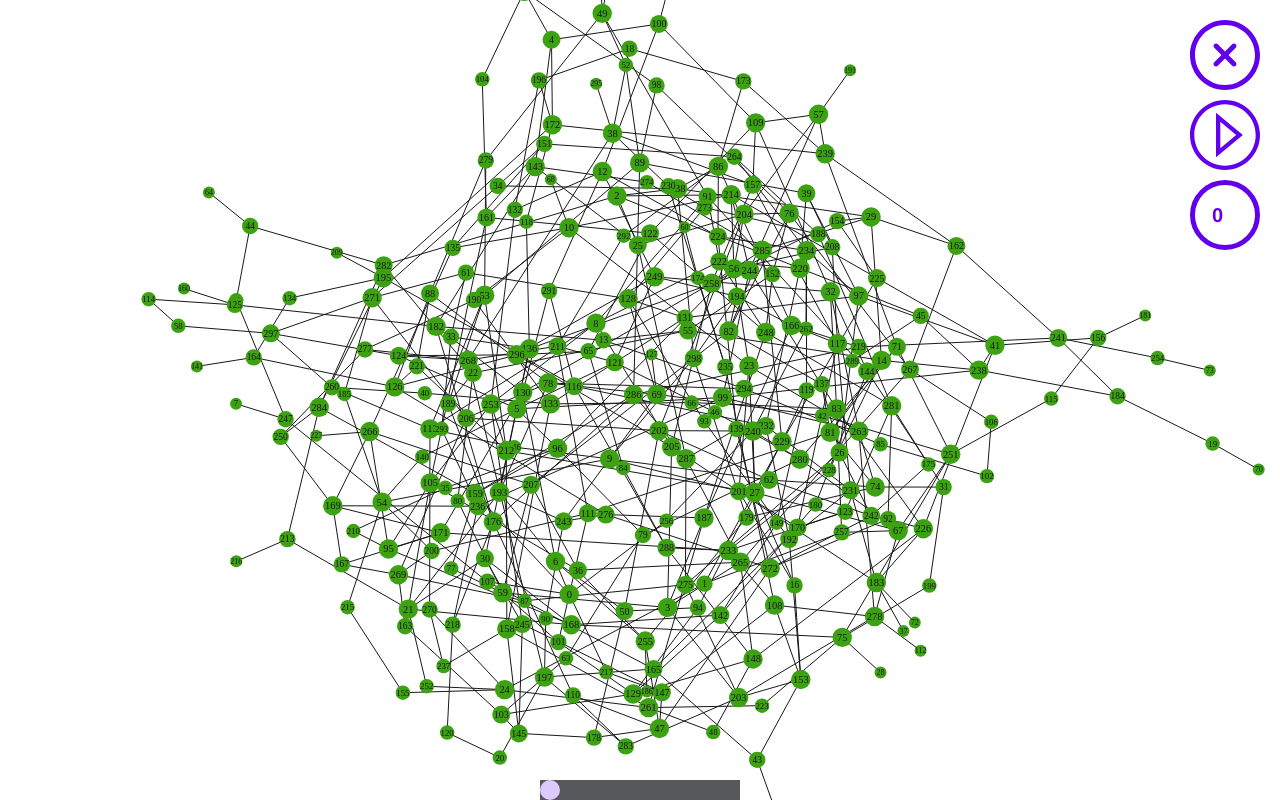
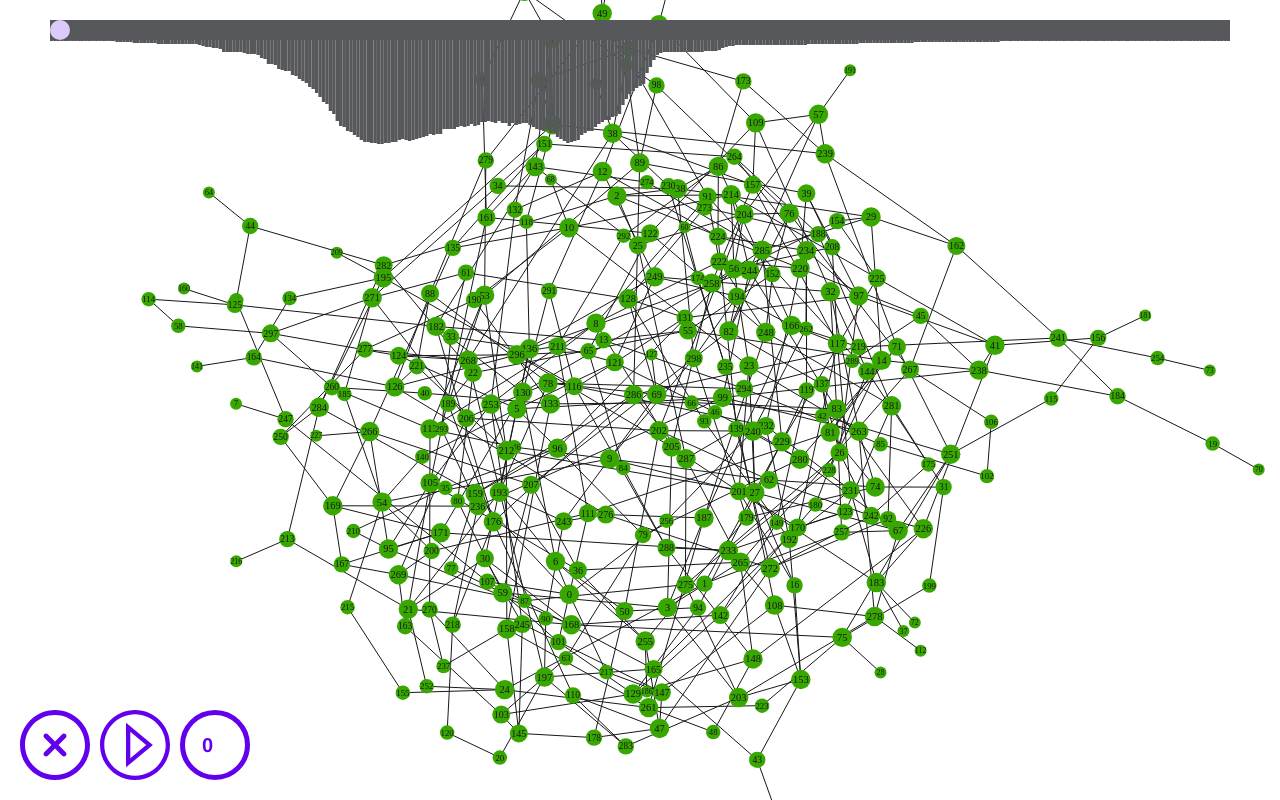
Before and after one commit to c0xa/graph, an Angular app: page / in a window 1280 px wide. Both pictures are taken after a click on the button "Go visualization". Built offline with nearby package versions, Linux system fonts and the light colour scheme.

Commit message:
style finished

```diff
--- a/src/app/app.component.html
+++ b/src/app/app.component.html
@@ -12,7 +12,12 @@
                 <div class="main-data">
                     <form (submit)="onSubmitData()" [class.error]=isError class="form-data main-data__form-data">
                         <div class="form-data__error"></div>
-                        <textarea class="textarea" class="form-data__textarea" name="textarea">{{dataJsonString}}</textarea>
+                        <div class="form-data__textarea">
+                            <textarea
+                                class="textarea" name="textareaData">{{dataJsonString}}</textarea>
+                            <textarea
+                                class="textarea"  name="textareaAnimation">{{animationString}}</textarea>
+                        </div>
                         <button title="Go visualization" class="form-data__button" type="submit"></button>
                     </form>
                 </div>
@@ -33,7 +38,7 @@
         <svg class="main-visualization__image image__animation" (click)="animation()"></svg>
         <div class="main-visualization__image image__step">
             <input
-                #stepAnimation class="input-step" type="number" id="rangeNumber" min="1" [max]="maxAnimationStep" [value]="count" oninput="range.value=value">
+                class="input-step" type="number" id="rangeNumber" min="1" [max]="maxAnimationStep" [value]="count" oninput="range.value=value">
             </div>
         <app-node-visual-component
             [nodes]="nodes"
@@ -43,7 +48,13 @@
             class="visualization"
         ></app-node-visual-component>
         <form class="visualization-form">
-            <input type="range" min="1" [max]="maxAnimationStep" id="range" oninput="rangeNumber.value=value" #slider [value]="count"/>
+            <svg class="visualization-form__svg">
+                <g *ngFor="let value of animationChange, let i = index">
+                    <rect class="svg-g" [attr.width]="animationWidth" [attr.height]="value + 1" [attr.x]="animationWidth * i" [attr.index]="i">
+                    </rect>
+                </g>
+            </svg>
+        <input type="range" min="1" [max]="maxAnimationStep" id="range" oninput="rangeNumber.value=value" [value]="count"/>
         </form>
     </div>
 
--- a/src/app/app.component.ts
+++ b/src/app/app.component.ts
@@ -18,9 +18,6 @@ import {Observable} from "rxjs";
 })
 
 export class AppComponent implements OnInit {
-
-    @ViewChild("slider") slider: ElementRef | undefined;
-    @ViewChild('stepAnimation') stepAnimation!: ElementRef;
     httpService: HttpService;
 
     nodes: NodeGraph[] = [];
@@ -34,7 +31,12 @@ export class AppComponent implements OnInit {
 
     count: number = 0;
     dataJsonString: string = "";
+    animationString: string = "";
     animationData: string[] = [];
+
+    animationChange: number[] = [];
+    animationWidth: number = 0;
+
     subscriptionText: any;
     subscriptionAnimation: any;
     interval: number = 0;
@@ -46,17 +48,18 @@ export class AppComponent implements OnInit {
     //variable for switching theme; default - dark theme
     isSwitchTheme: boolean = false;
     isError: boolean = false;
+    changeText: boolean = false;
 
     constructor(httpService: HttpService) {
         this.httpService = httpService;
         this.subscriptionText = httpService.getData().subscribe((data: string) => {
             this.dataJsonString = data;
-            this.parsing(this.dataJsonString);
+            this.parsingData(this.dataJsonString);
         });
 
         this.subscriptionAnimation = httpService.getDataAnimation().subscribe((data: string) => {
-            this.animationData = data.split("\n");
-            this.maxAnimationStep = this.animationData.length - 1;
+            this.animationString = data;
+            this.parsingAnimation(data);
         });
     }
 
@@ -70,7 +73,19 @@ export class AppComponent implements OnInit {
 
     }
 
-    parsing(data: string) {
+    parsingAnimation(data: string) {
+        this.animationChange = [];
+        this.animationData = data.split("\n");
+        this.animationData.forEach((value => {
+            let count = value.split(",").filter((value) => value !== "0" && value !== "0\r").length;
+            this.animationChange.push(count);
+        }))
+        this.maxAnimationStep = this.animationData.length - 1;
+        this.animationWidth = window.innerWidth / this.maxAnimationStep;
+    }
+
+
+    parsingData(data: string) {
         let objJson;
         try {
             objJson = JSON.parse(data);
@@ -115,8 +130,10 @@ export class AppComponent implements OnInit {
         this.links = [];
         this.mapNodes = new Map<string, NodeGraph>();
         this.allLinks = [];
-        this.dataJsonString = document.forms[0]['textarea'].value;
-        this.parsing(this.dataJsonString);
+        this.dataJsonString = document.forms[0]['textareaData'].value;
+        this.animationString = document.forms[0]['textareaAnimation'].value;
+        this.parsingData(this.dataJsonString);
+        this.parsingAnimation(this.animationString)
     }
 
     isExit() {
--- a/src/app/d3/models/nodeGraph.ts
+++ b/src/app/d3/models/nodeGraph.ts
@@ -26,7 +26,14 @@ export class NodeGraph implements d3.SimulationNodeDatum {
     }
 
     get color() {
-        return this.colorAnimation === 0 ?  "rgb(61,162,18)" : "rgb(217,46,60)"
+        if (this.colorAnimation === 1) {
+            return "hsl(15, 100%, 33%)";
+        }
+        if (this.colorAnimation === 0) {
+            return "hsl(100, 100%, 33%)";
+        }
+        let normalColor = 85 - this.colorAnimation * 85;
+        return "hsl(" + normalColor + ", 100%, 33%)"
     }
 
     get link() {
--- a/src/assets/base/styles/common/indent.less
+++ b/src/assets/base/styles/common/indent.less
@@ -4,5 +4,6 @@
 @indent-small: 20px;
 @indent-tiny: 10px;
 
-@image-top-begin: 20px;
+@image-left-begin: 20px;
+@image-top-begin: 190px;
 @image-top-diff: 80px;
--- a/src/assets/base/styles/components/form-data.less
+++ b/src/assets/base/styles/components/form-data.less
@@ -10,14 +10,22 @@
 
     &__textarea {
         width: 80%;
+        display: flex;
+        margin: @indent-small;
+        border-radius: 2px;
+        border: none;
+    }
+
+    .textarea {
+        width: 80%;
         height: 60vh;
 
         max-width: 1323px;
         max-height: 600px;
 
+        margin: @indent-small;
         border-radius: 2px;
         border: none;
-        margin: @indent-small;
         transition: 500ms;
         &:focus-visible {
             outline: none;
--- a/src/assets/base/styles/components/main.less
+++ b/src/assets/base/styles/components/main.less
@@ -6,6 +6,34 @@
     align-self: center;
     &-data {
         width: 100%;
+        &__button {
+            width: 190px;
+            height: 30px;
+
+            margin: 0 auto;
+            cursor: pointer;
+            border: none;
+            display: flex;
+            align-items: center;
+            justify-content: center;
+            background-position: left;
+            background-repeat: no-repeat;
+            border-radius: 10px;
+            transition: 500ms;
+            &:before {
+                content: 'Change textarea';
+                position: absolute;
+                display: flex;
+                align-items: center;
+                justify-content: center;
+                width: 180px;
+                height: 40px;
+                transition: 500ms;
+            }
+            &:focus {
+                outline: none;
+            }
+        }
     }
     &-visualization {
         display: flex;
@@ -13,7 +41,7 @@
         align-self: center;
         &__image {
             position: absolute;
-            right: @image-top-begin;
+            right: @image-left-begin;
             width: @size-image-medium;
             height: @size-image-medium;
 
@@ -24,10 +52,9 @@
             display: flex;
             justify-content: center;
             align-items: center;
-
             top: @image-top-begin + @image-top-diff + @image-top-diff;
 
-            border: 5px solid @background-secondary-light;;
+            border: 5px solid @background-secondary-light;
             border-radius: 50%;
 
             width: 60px;
@@ -35,7 +62,7 @@
 
             & .input-step {
                 width: 60px;
-
+                background: none;
                 color: #6200EE;
                 .font-normal-big-max-bold();
                 border: none;
@@ -59,4 +86,6 @@
             mask-image: url("../../images/play.svg");
         }
     }
+
+
 }
--- a/src/assets/base/styles/components/media.less
+++ b/src/assets/base/styles/components/media.less
@@ -8,25 +8,20 @@
         background-size: @size-image-small @size-image-small;
     }
     .main-visualization .main-visualization__image {
-        right: @image-top-begin;
+        position: absolute;
+        top: unset;
+        bottom: @indent-small;
     }
     .image__close {
-        top: @image-top-begin + @image-top-diff;
+        left: @indent-small;
     }
 
     .image__animation {
-        top: @image-top-begin + @image-top-diff + @image-top-diff;
+        left: @indent-small + @image-top-diff;
     }
 
     .image__step {
-        top: @image-top-begin + @image-top-diff + @image-top-diff + @image-top-diff;
-    }
-
-    .visualization-form {
-        & input[type='range'] {
-            left: calc(50% - 100px);
-            width: 200px;
-        }
+        left: @indent-small + @image-top-diff + @image-top-diff;
     }
 }
 
--- a/src/assets/base/styles/components/themes/dark-theme.less
+++ b/src/assets/base/styles/components/themes/dark-theme.less
@@ -1,7 +1,7 @@
 @import "../../base.less";
 
 .dark-theme {
-    & .header {
+    .header {
         background-color: @background-secondary-dark;
         color: @color-font-light;
         fill: @color-font-light;
@@ -12,12 +12,12 @@
             mask-image: url("../../../images/light-theme.svg");
         }
     }
-    & .content {
+    .content {
         background-color: @background-primary-dark;
         color: @color-font-light;
     }
-    & .form-data {
-        &__textarea, &__error {
+    .form-data {
+        &__textarea, &__error, .textarea {
             box-shadow: 0 4px 12px @color-shadow-dark;
             background-color: @background-secondary-dark;
             color: @color-font-light;
@@ -40,7 +40,7 @@
             }
         }
     }
-    & .footer {
+    .footer {
         background-color: @background-secondary-dark;
         box-shadow: 0 4px 12px @color-shadow-grey;
         &-link__image, .image-info {
@@ -55,13 +55,15 @@
 
         }
     }
-    & .main-visualization__image {
+    .main-visualization__image {
         background-color: @color-font-light;
     }
-
-    & .image__step {
+    .svg-g {
+        fill: @color-font-light;
+    }
+    .image__step {
         background-color: unset;
         color: @color-font-light;
-        border-color:   @color-font-light;
+        border-color: @color-font-light;
     }
 }
--- a/src/assets/base/styles/components/themes/light-theme.less
+++ b/src/assets/base/styles/components/themes/light-theme.less
@@ -16,7 +16,7 @@
     }
 
     & .form-data {
-        &__textarea, &__error {
+        &__textarea, &__error, .textarea {
             box-shadow: 0 4px 12px @color-shadow-grey;
             background-color: @background-primary-light;
             color: @color-font-dark;
--- a/src/assets/base/styles/components/visualization-form.less
+++ b/src/assets/base/styles/components/visualization-form.less
@@ -4,14 +4,29 @@
     width: 100%;
 
     position: absolute;
-    bottom: 20px;
-    margin-top: @indent-tiny;
+    top: 40px;
+    &__svg {
+        position: relative;
+        left: 50px;
+        width: calc(100% - 100px);
+        .svg-g {
+            fill: @color-shadow-dark;
+
+            &:hover {
+                fill: @color-alarm;
+
+                .svg-text {
+                    content: "ssa";
+                    border: 1px solid black;
+                }
+            }
+        }
     }
 
     input[type='range'] {
         position: absolute;
         left: 50px;
-
+        top: -20px;
         overflow: hidden;
         width: calc(100% - 100px);
         -webkit-appearance: none;
@@ -35,3 +50,6 @@ input[type=range]::-webkit-slider-runnable-track  {
         border: none;
         background: transparent;
     }
+
+
+}
```
Lines whose indentation alone changed are shown as unchanged.
